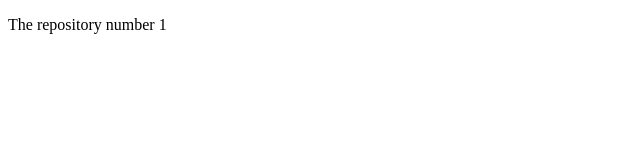
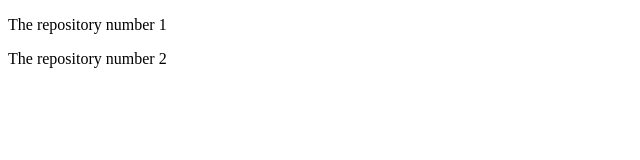
Before and after one commit to SajidAliGhoto/reponumber1, a plain HTML site: page myrepo1/index.html in a window 1280 px wide. Shown: the whole page, without its empty margins (0-640 px from the left). Drawn offline with Linux system fonts and the light colour scheme.

Commit message:
Added paragraph2

```diff
--- a/myrepo1/index.html
+++ b/myrepo1/index.html
@@ -6,5 +6,6 @@
 </head>
 <body>
     <p>The repository number 1</p>
+    <p>The repository number 2</p>
 </body>
 </html>
```
